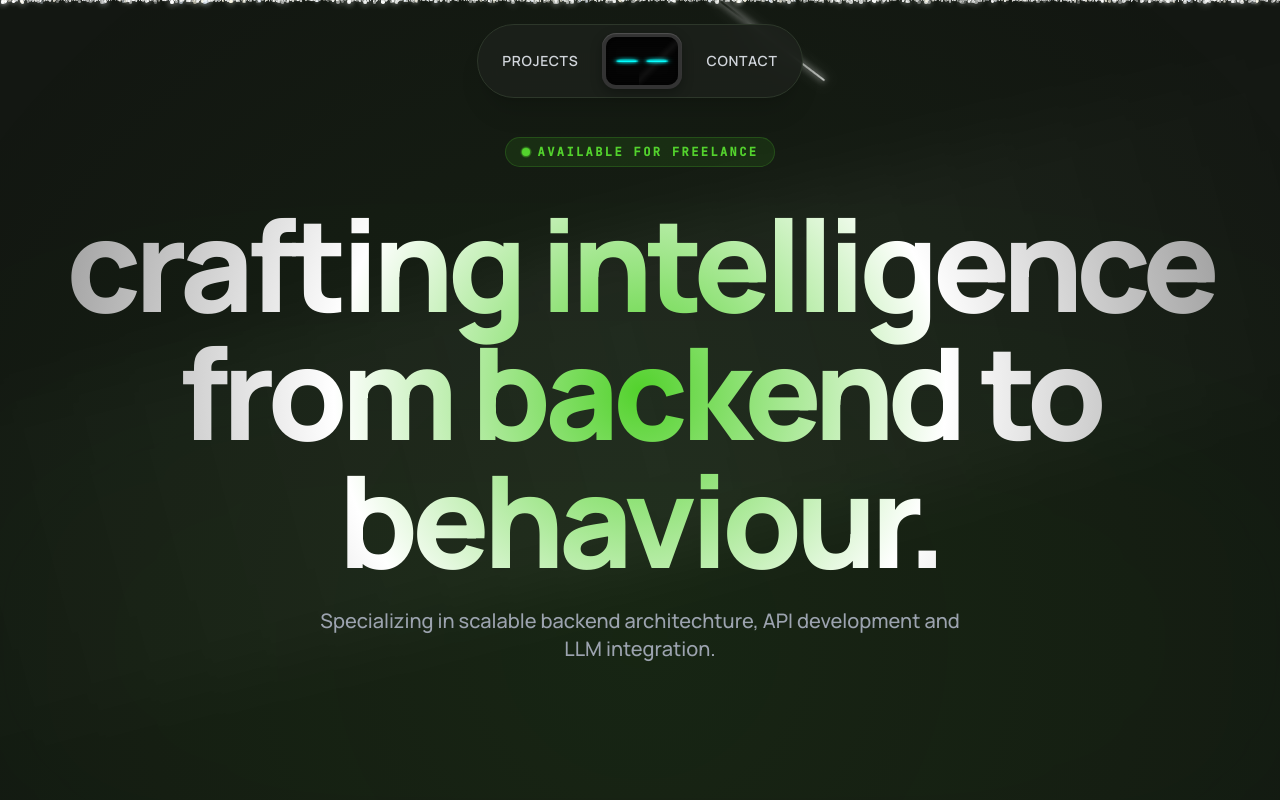
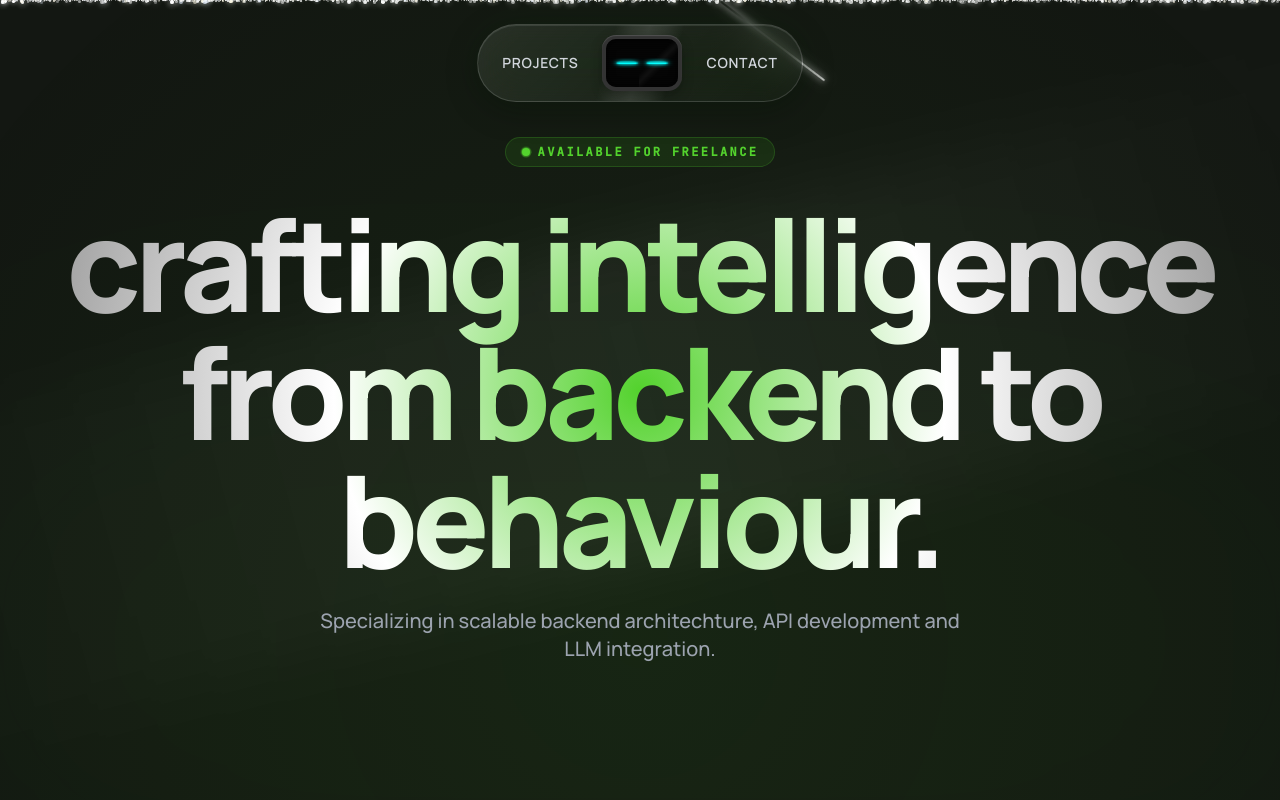
Before and after one commit to surajsarkar/portfolio, a React (Vite) app: page / in a window 1280 px wide. Shown: the top 800 px of the page. Built offline with nearby package versions, Linux system fonts and the light colour scheme.

Commit message:
feat: add glass effect to navigation

```diff
--- a/components/Header.tsx
+++ b/components/Header.tsx
@@ -22,7 +22,23 @@ const Header: React.FC = () => {
 
   return (
     <header className="fixed top-0 left-0 right-0 z-50 flex justify-center pt-6 px-4">
-      <nav className="flex items-center gap-6 rounded-full bg-surface-dark/90 backdrop-blur-md border border-border-dark px-6 py-2 shadow-xl">
+      <nav
+        className="relative flex items-center gap-6 rounded-full px-6 py-2.5 shadow-2xl overflow-hidden"
+        style={{
+          background: 'linear-gradient(135deg, rgba(255, 255, 255, 0.1) 0%, rgba(255, 255, 255, 0.05) 50%, rgba(255, 255, 255, 0.02) 100%)',
+          backdropFilter: 'blur(20px) saturate(180%)',
+          WebkitBackdropFilter: 'blur(20px) saturate(180%)',
+          border: '1px solid rgba(255, 255, 255, 0.15)',
+          boxShadow: '0 8px 32px rgba(0, 0, 0, 0.3), inset 0 1px 0 rgba(255, 255, 255, 0.1), 0 0 40px rgba(83, 210, 45, 0.05)'
+        }}
+      >
+        {/* Glass shine effect */}
+        <div
+          className="absolute inset-0 rounded-full pointer-events-none"
+          style={{
+            background: 'linear-gradient(105deg, transparent 40%, rgba(255, 255, 255, 0.08) 45%, rgba(255, 255, 255, 0.12) 50%, rgba(255, 255, 255, 0.08) 55%, transparent 60%)',
+          }}
+        />
         <a
           className="text-sm font-semibold text-gray-300 hover:text-primary transition-colors uppercase tracking-wider"
           href="#projects"
```
